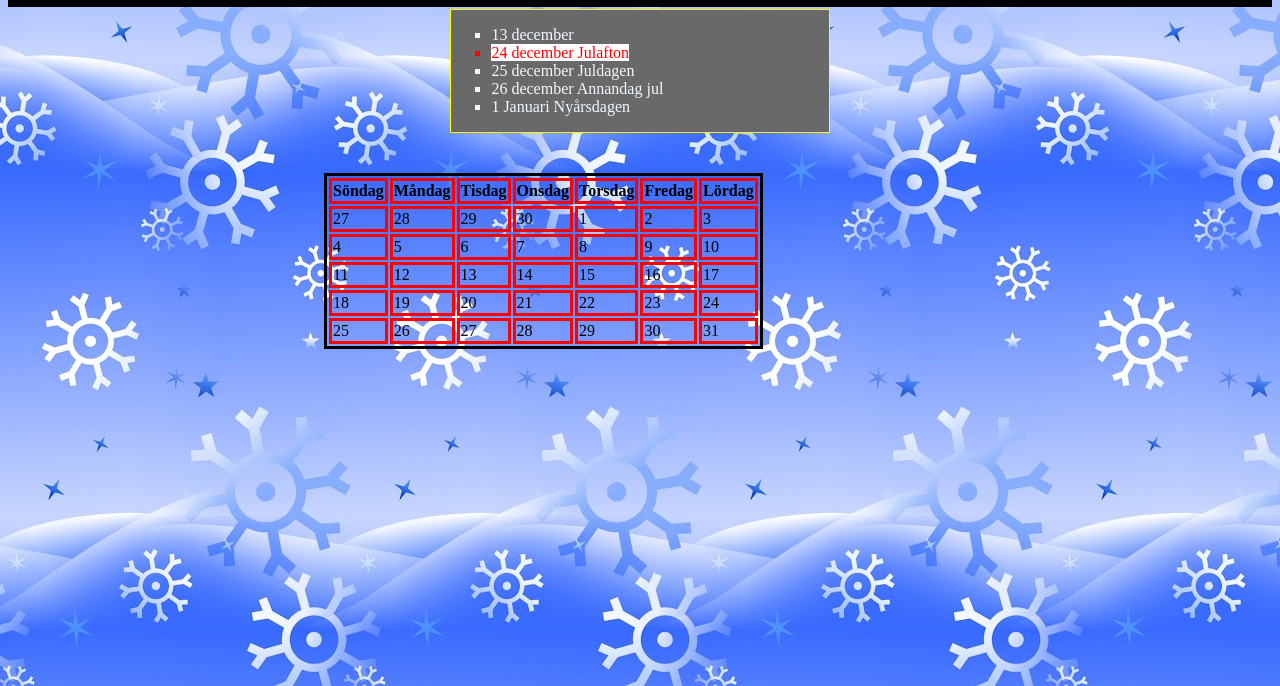
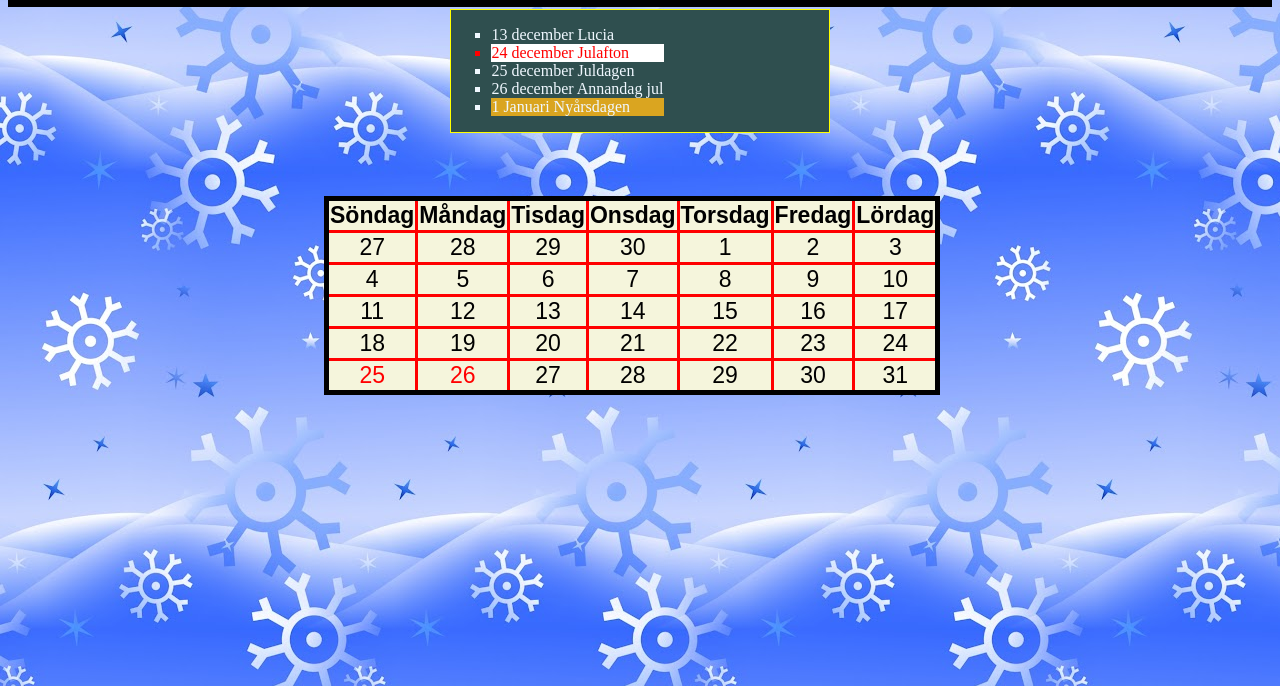
Before and after one commit to divedconh287/Lek-4-Uppgift-2, a plain HTML site: page index.html in a window 1280 px wide. Shown: the part 114-800 px from the top of the page. Drawn offline with Linux system fonts and the light colour scheme.

Commit message:
under DAODAC lektionen (vi hade vikarie)

```diff
--- a/index.html
+++ b/index.html
@@ -13,14 +13,15 @@
 <div><img src="./img/santa_small.png" alt="Karl Marx" float="right"></div></div>
 <div class="ledig">
     <ul>
-        <li>13 december</li>
-        <li class="jul"><span style="background-color:white">24 december Julafton</span></li>
+        <li>13 december Lucia</li>
+        <li class="jul">24 december Julafton</li>
         <li>25 december Juldagen</li>
         <li>26 december Annandag jul</li>
-        <li>1 Januari Nyårsdagen</li>
+        <li class="nyar">1 Januari Nyårsdagen</li>
     </ul>
 </div>
 
+<div class="table">
 <table>
   <tr>
     <th>Söndag</th>
@@ -68,8 +69,8 @@
     <td>24</td>
   </tr>
   <tr>
-    <td>25</td>
-    <td>26</td>
+    <td><span style="color: red;">25</span></td>
+    <td><span style="color: red;">26</span></td>
     <td>27</td>
     <td>28</td>
     <td>29</td>
@@ -77,6 +78,6 @@
     <td>31</td>
   </tr>
 </table>
-
+</div>
 </body>
 </html>
--- a/styles.css
+++ b/styles.css
@@ -20,7 +20,7 @@ h1{
 
 .ledig{
     color:aliceblue;
-    background-color:dimgray;
+    background-color:darkslategray;
     border: solid;
     border-width: 1px;
     border-color: yellow;
@@ -35,19 +35,31 @@ ul{
     text-align:left;
 }
 
-.jul {
+.jul{
 color:red;
+background-color: white;
+}
+
+.nyar{
+background-color: goldenrod;
 }
 
 table{
 border:solid;
 border-color:black;
-margin-top: 40px;
+border-width:5px;
+font-family: Arial, Helvetica, sans-serif;
+font-size: 23px;
+margin-top:5%;
 margin-left:25%;
 margin-right:25%;
+border-collapse:collapse;
+text-align:center;
+
 }
 
-th,td{
+tr,th,td{
     border:solid;
     border-color:red;
+    background-color: beige;
 }
```
